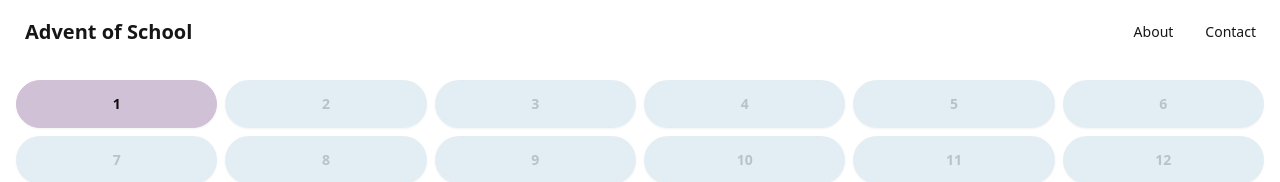
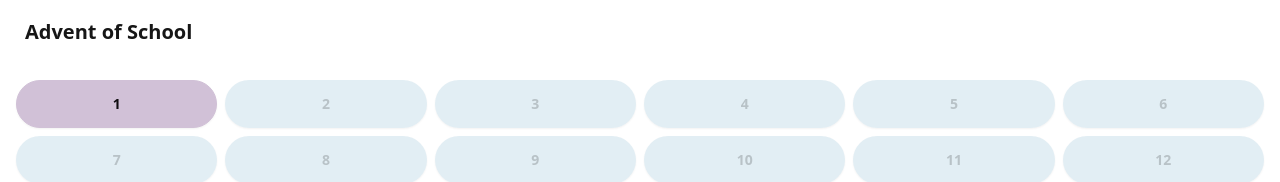
Before and after one commit to Idontker/advent-of-school, a SvelteKit app: page / in a window 1280 px wide. Shown: the top 182 px of the page. Built offline with nearby package versions, Linux system fonts and the light colour scheme.

Commit message:
maybe remove dead links might help ?!

```diff
--- a/src/routes/(app)/+layout.svelte
+++ b/src/routes/(app)/+layout.svelte
@@ -7,10 +7,10 @@
 		<a class="btn btn-ghost text-xl normal-case" href="/">Advent of School</a>
 	</div>
 	<div class="flex-none">
-		<ul class="menu menu-horizontal p-0">
+		<!-- <ul class="menu menu-horizontal p-0">
 			<li><a href="/about">About</a></li>
 			<li><a href="/contact">Contact</a></li>
-		</ul>
+		</ul> -->
 	</div>
 </nav>
 <main class="p-4">
```
